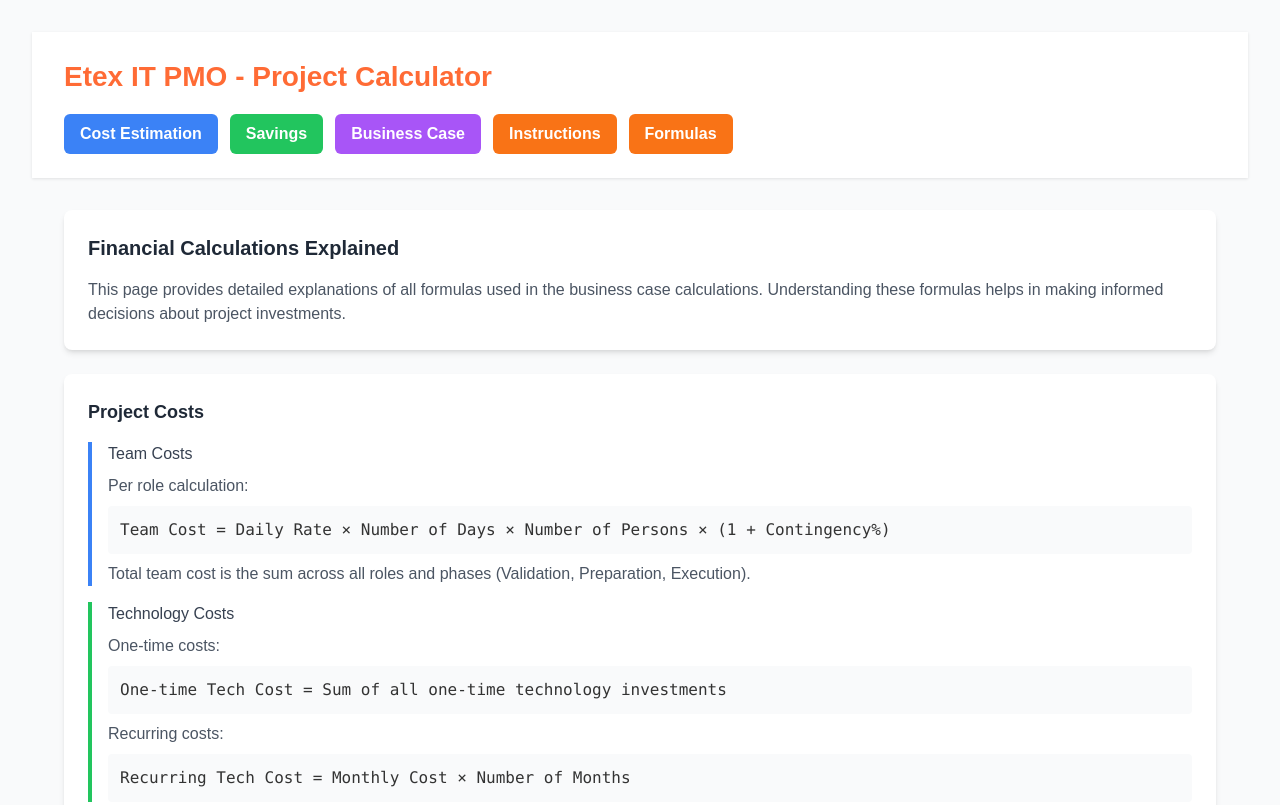
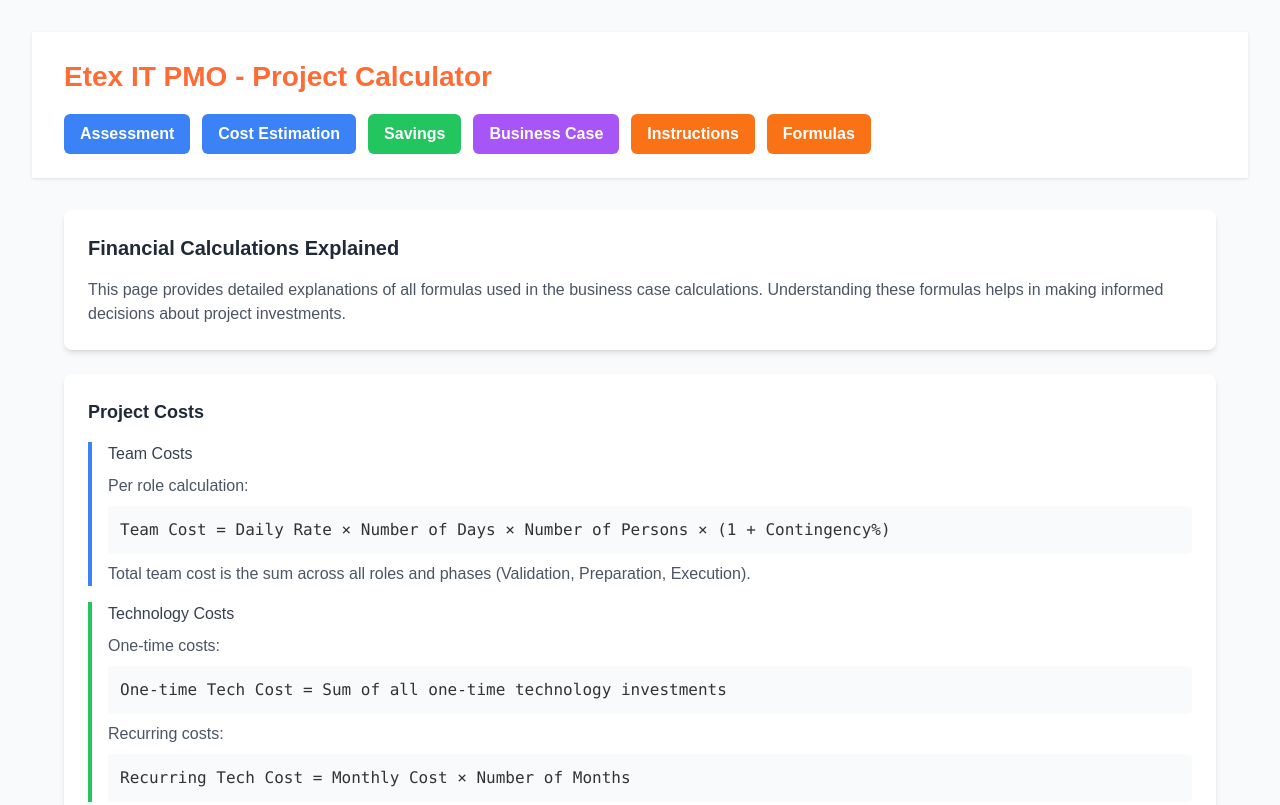
Before and after one commit to EtexIT/calculator, a plain HTML site: page formulas.html in a window 1280 px wide. Shown: the top 805 px of the page. Drawn offline with nearby package versions, Linux system fonts and the light colour scheme.

Commit message:
Add files via upload

```diff
--- a/formulas.html
+++ b/formulas.html
@@ -13,6 +13,7 @@
         <div class="nav-bar">
             <h1>Etex IT PMO - Project Calculator</h1>
             <div class="nav-links">
+                <a href="project-assesment.html" class="nav-button cost">Assessment</a>
                 <a href="index.html" class="nav-button cost">Cost Estimation</a>
                 <a href="savings.html" class="nav-button savings">Savings</a>
                 <a href="summary.html" class="nav-button business-case">Business Case</a>
```
